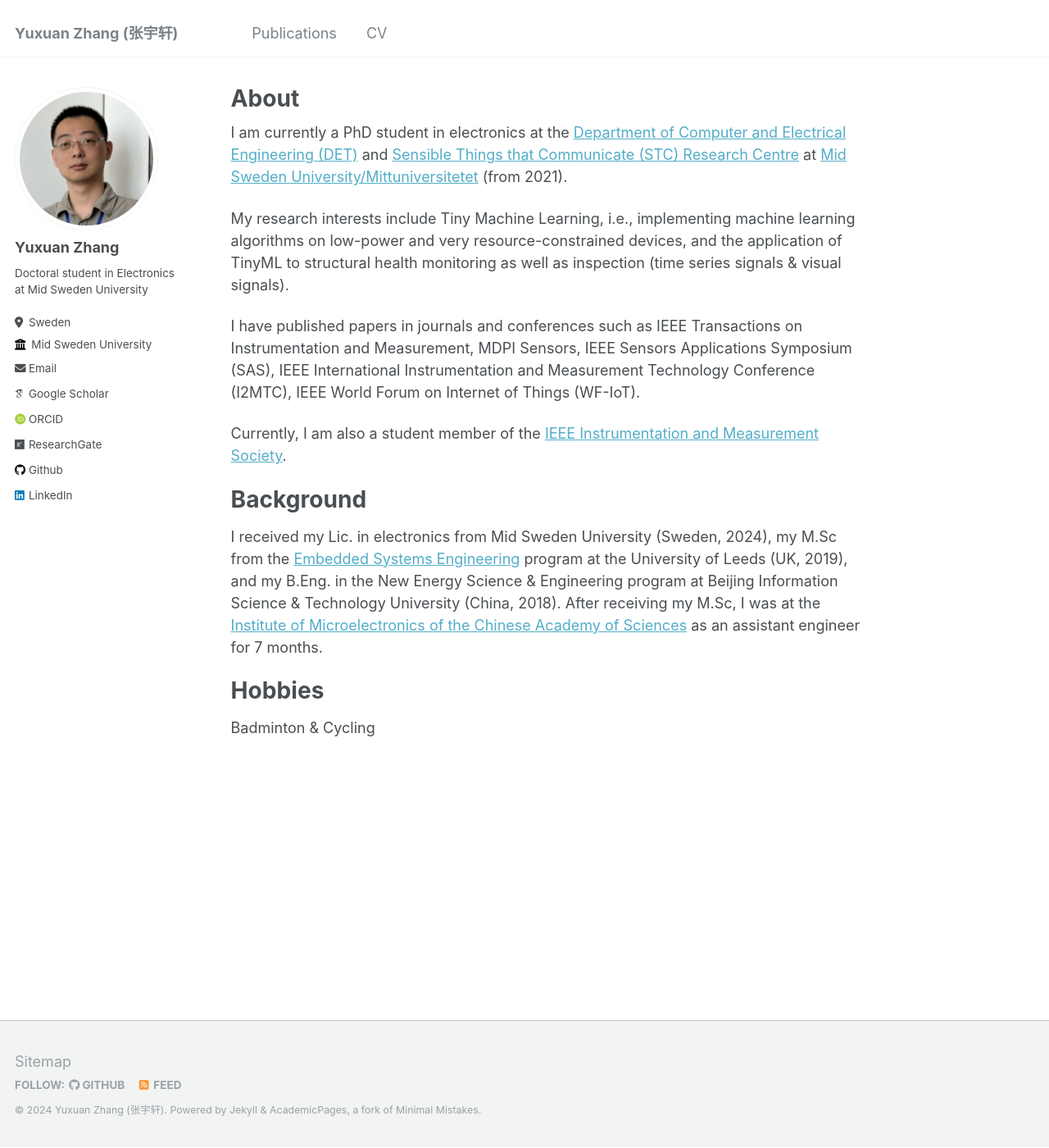
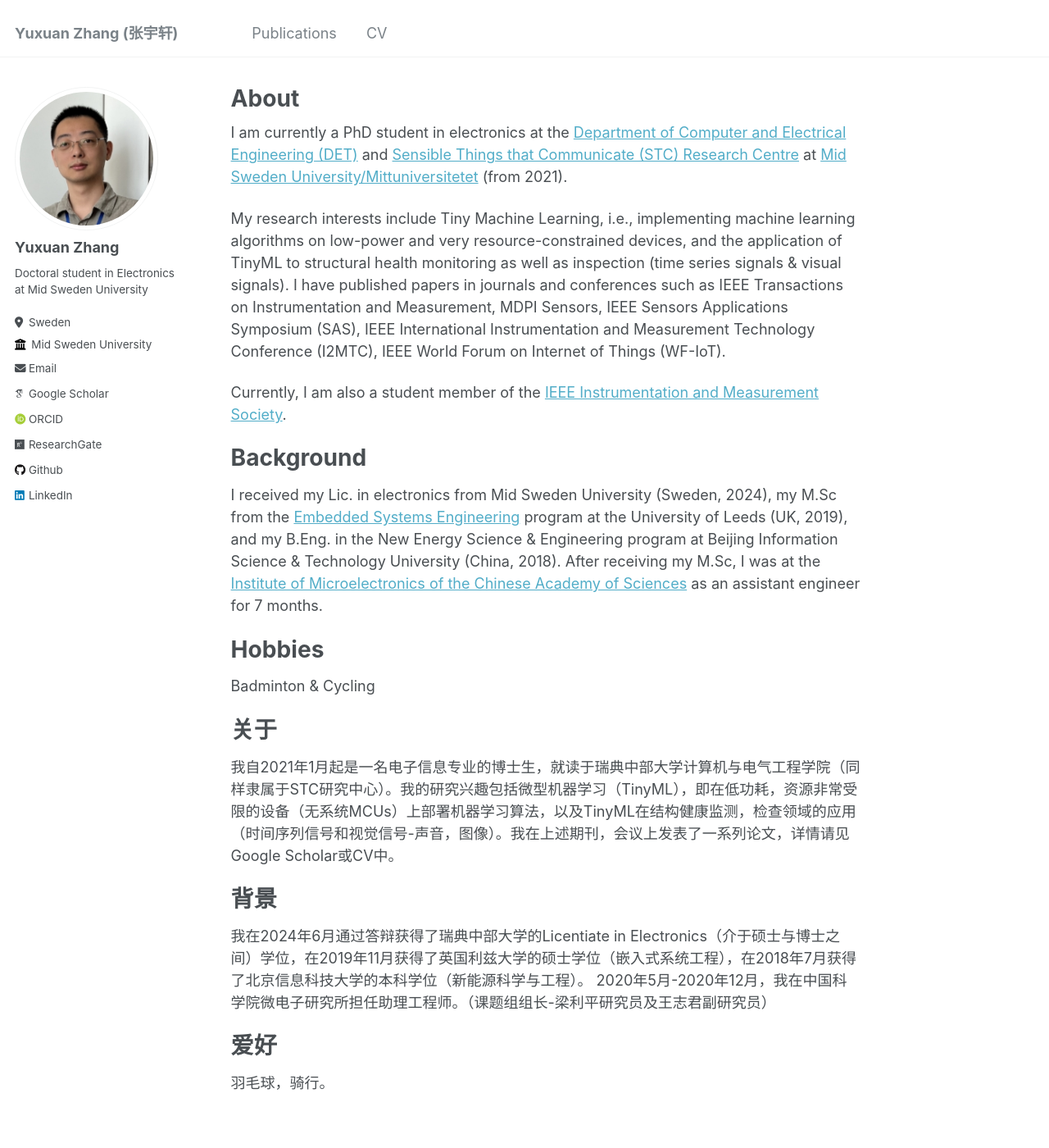
Before and after one commit to YuxuanZhang-96/YuxuanZhang-96.github.io, a Jekyll site: the page built from _pages/about.md, in a window 1280 px wide and 1400 px high. Shown: the whole window at 82% size. Built offline with Jekyll 4.4.1, drawn with Linux system fonts in a browser that asks for light colours; some web fonts are replaced.

Commit message:
Update about.md

```diff
--- a/_pages/about.md
+++ b/_pages/about.md
@@ -9,9 +9,7 @@ redirect_from:
 I am currently a PhD student in electronics at the
 [Department of Computer and Electrical Engineering (DET)](https://www.miun.se/en/meet-mid-sweden-university/Organisation/departments/det/) and [Sensible Things that Communicate (STC) Research Centre](https://www.miun.se/en/Research/research-centers/stc/) at [Mid Sweden University/Mittuniversitetet](https://www.miun.se/en/) (from 2021).
 
-My research interests include Tiny Machine Learning, i.e., implementing machine learning algorithms on low-power and very resource-constrained devices, and the application of TinyML to structural health monitoring as well as inspection (time series signals & visual signals).
-
-I have published papers in journals and conferences such as IEEE Transactions on Instrumentation and Measurement, MDPI Sensors, IEEE Sensors Applications Symposium (SAS), IEEE International Instrumentation and Measurement Technology Conference (I2MTC), IEEE World Forum on Internet of Things (WF-IoT).
+My research interests include Tiny Machine Learning, i.e., implementing machine learning algorithms on low-power and very resource-constrained devices, and the application of TinyML to structural health monitoring as well as inspection (time series signals & visual signals).  I have published papers in journals and conferences such as IEEE Transactions on Instrumentation and Measurement, MDPI Sensors, IEEE Sensors Applications Symposium (SAS), IEEE International Instrumentation and Measurement Technology Conference (I2MTC), IEEE World Forum on Internet of Things (WF-IoT).
 
 Currently, I am also a student member of the [IEEE Instrumentation and Measurement Society](https://ieee-ims.org/).
 
@@ -20,7 +18,19 @@ Background
 I received my Lic. in electronics from Mid Sweden University (Sweden, 2024), my M.Sc from the [Embedded Systems Engineering](https://courses.leeds.ac.uk/f310/embedded-systems-engineering-msc-eng-) program at the University of Leeds (UK, 2019), and my B.Eng. in the New Energy Science & Engineering program at Beijing Information Science & Technology University (China, 2018). After receiving my M.Sc, I was at the [Institute of Microelectronics of the Chinese Academy of Sciences](http://www.ime.cas.cn/) as an assistant engineer for 7 months.
 
 
-
 Hobbies
 ======
 Badminton & Cycling
+
+关于
+======
+我自2021年1月起是一名电子信息专业的博士生，就读于瑞典中部大学计算机与电气工程学院（同样隶属于STC研究中心）。我的研究兴趣包括微型机器学习（TinyML），即在低功耗，资源非常受限的设备（无系统MCUs）上部署机器学习算法，以及TinyML在结构健康监测，检查领域的应用（时间序列信号和视觉信号-声音，图像）。我在上述期刊，会议上发表了一系列论文，详情请见Google Scholar或CV中。
+
+背景
+======
+我在2024年6月通过答辩获得了瑞典中部大学的Licentiate in Electronics（介于硕士与博士之间）学位，在2019年11月获得了英国利兹大学的硕士学位（嵌入式系统工程），在2018年7月获得了北京信息科技大学的本科学位（新能源科学与工程）。
+2020年5月-2020年12月，我在中国科学院微电子研究所担任助理工程师。（课题组组长-梁利平研究员及王志君副研究员）
+
+爱好
+======
+羽毛球，骑行。
```
